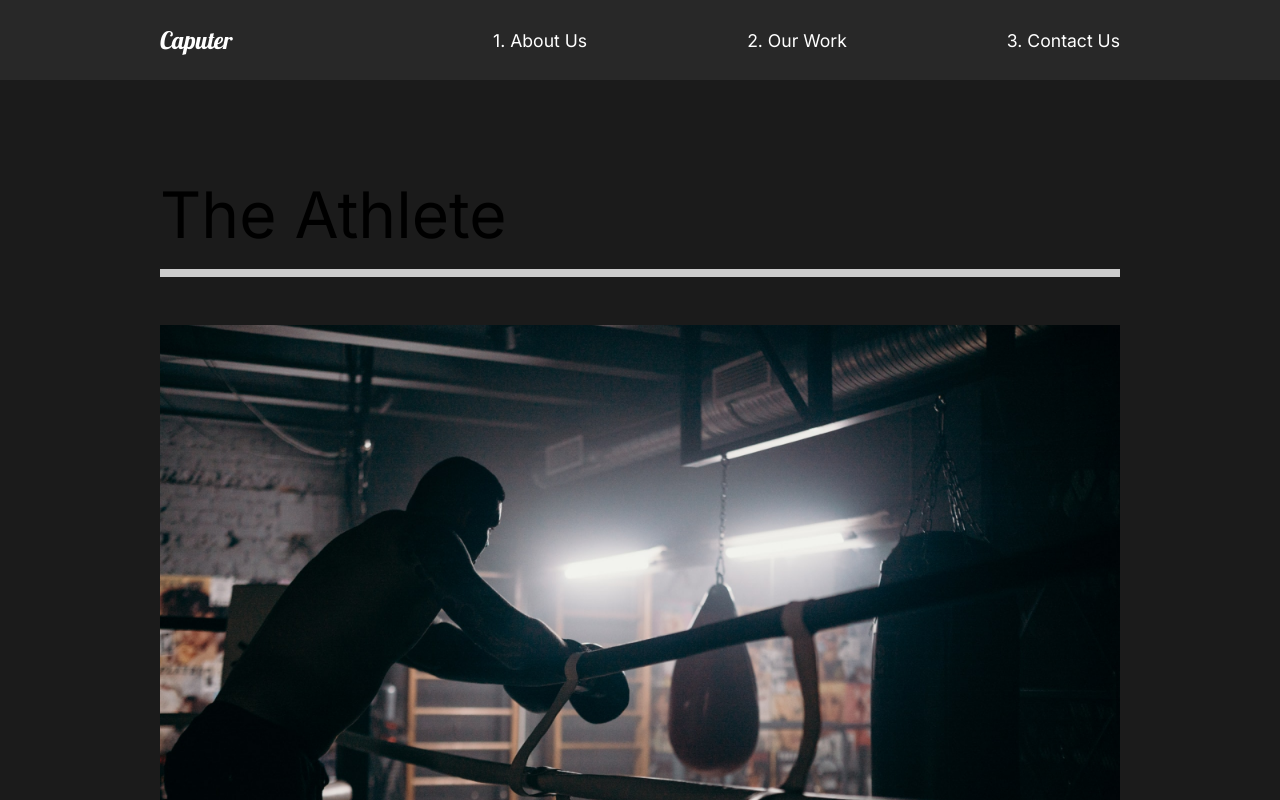
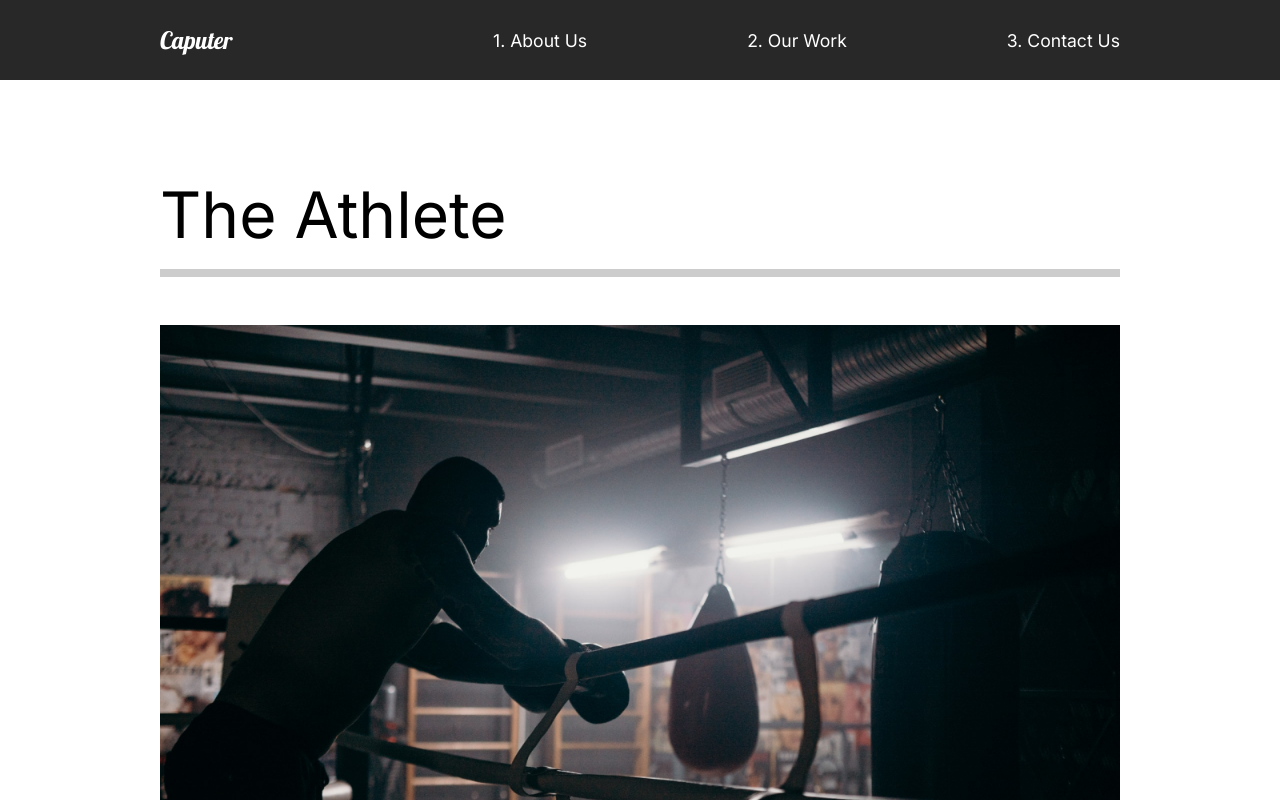
Before and after one commit to petarstojkovic92/capture, a React (Create React App) app: page /work in a window 1280 px wide. Shown: the top 800 px of the page. Built offline with nearby package versions, Linux system fonts and the light colour scheme.

Commit message:
10. Working with Motion

```diff
--- a/src/App.js
+++ b/src/App.js
@@ -9,14 +9,20 @@
 import GlobalStyle from "./components/GlobalStyle";
 
 // Router
-import { Switch, Route } from "react-router-dom";
+import { Switch, Route, useLocation } from "react-router-dom";
+
+// Animation
+import { AnimatePresence } from "framer-motion";
 
 function App() {
+  const location = useLocation();
+
   return (
     <div className='App'>
       <GlobalStyle />
       <Nav />
-      <Switch>
+      <AnimatePresence exitBeforeEnter>
+        <Switch location={location} key={location.pathname}>
           <Route exact path='/'>
             <AboutUs />
           </Route>
@@ -30,6 +36,7 @@
             <ContactUs />
           </Route>
         </Switch>
+      </AnimatePresence>
     </div>
   );
 }
--- /dev/null
+++ b/src/animation.js
@@ -0,0 +1,22 @@
+export const pageAnimation = {
+  hidden: {
+    opacity: 0,
+    y: 300,
+  },
+
+  show: {
+    opacity: 1,
+    y: 0,
+    transition: {
+      duration: 1,
+    },
+  },
+
+  exit: {
+    opacity: 0,
+    y: 300,
+    transition: {
+      duration: 1,
+    },
+  },
+};
--- a/src/components/AboutSection.js
+++ b/src/components/AboutSection.js
@@ -4,30 +4,28 @@
 import home1 from "../img/home1.png";
 
 // Importing Styled
-import styled from "styled-components";
 import { About, Description, Hide, Image } from "../styles";
+
+// Framer Motion
+import { motion } from "framer-motion";
 
 const AboutSection = () => {
   return (
     <About>
       <Description>
-        <div className='title'>
+        <motion.div className='title'>
           <Hide>
-            <h2>We work to make</h2>
+            <motion.h2>We work to make</motion.h2>
           </Hide>
-        </div>
-        <div className='title'>
           <Hide>
-            <h2>
+            <motion.h2>
               your <span>dreams</span> come
-            </h2>
+            </motion.h2>
           </Hide>
-        </div>
-        <div className='title'>
           <Hide>
-            <h2>true.</h2>
+            <motion.h2>true.</motion.h2>
           </Hide>
-        </div>
+        </motion.div>
         <p>
           Contact us for any photography or videography ideas that you have. We
           have professionals with amazing skills.
--- a/src/pages/AboutUs.js
+++ b/src/pages/AboutUs.js
@@ -5,13 +5,22 @@
 import ServicesSection from "../components/ServicesSection";
 import FaqSection from "../components/FaqSection";
 
+// Animations
+import { motion } from "framer-motion";
+import { pageAnimation } from "../animation";
+
 const AboutUs = () => {
   return (
-    <>
+    <motion.div
+      variants={pageAnimation}
+      initial='hidden'
+      animate='show'
+      exit='exit'
+    >
       <AboutSection />
       <ServicesSection />
       <FaqSection />
-    </>
+    </motion.div>
   );
 };
 
--- a/src/pages/ContactUs.js
+++ b/src/pages/ContactUs.js
@@ -1,10 +1,19 @@
 import React from "react";
+
+// Animations
+import { motion } from "framer-motion";
+import { pageAnimation } from "../animation";
 
 const ContactUs = () => {
   return (
-    <div>
+    <motion.div
+      variants={pageAnimation}
+      initial='hidden'
+      animate='show'
+      exit='exit'
+    >
       <h1>Contact Us</h1>
-    </div>
+    </motion.div>
   );
 };
 
--- a/src/pages/MovieDatail.js
+++ b/src/pages/MovieDatail.js
@@ -2,6 +2,10 @@
 import styled from "styled-components";
 import { useHistory } from "react-router-dom";
 import { MovieState } from "../movieState";
+
+// Animations
+import { motion } from "framer-motion";
+import { pageAnimation } from "../animation";
 
 const MovieDetail = () => {
   const history = useHistory();
@@ -18,7 +22,12 @@
   return (
     <>
       {movie && (
-        <Details>
+        <Details
+          variants={pageAnimation}
+          initial='hidden'
+          animate='show'
+          exit='exit'
+        >
           <HeadLine>
             <h2>{movie.title}</h2>
             <img src={movie.mainImg} alt='Movie Image' />
@@ -41,7 +50,7 @@
   );
 };
 
-const Details = styled.div`
+const Details = styled(motion.div)`
   color: white;
 `;
 
--- a/src/pages/OurWork.js
+++ b/src/pages/OurWork.js
@@ -7,9 +7,19 @@
 import theracer from "../img/theracer-small.png";
 import goodtimes from "../img/goodtimes-small.png";
 
+// Animations
+import { motion } from "framer-motion";
+import { pageAnimation } from "../animation";
+
 const OurWork = () => {
   return (
-    <Work>
+    <Work
+      style={{ background: "#fff" }}
+      variants={pageAnimation}
+      initial='hidden'
+      animate='show'
+      exit='exit'
+    >
       <Movie>
         <h2>The Athlete</h2>
         <div className='line'></div>
@@ -35,7 +45,7 @@
   );
 };
 
-const Work = styled.div`
+const Work = styled(motion.div)`
   min-height: 100vh;
   overflow: hidden;
   padding: 5rem 10rem;
```
Also changed, not shown: 1 other file (tests, documents, lock files or other folders). Lines whose indentation alone changed are shown as unchanged.
